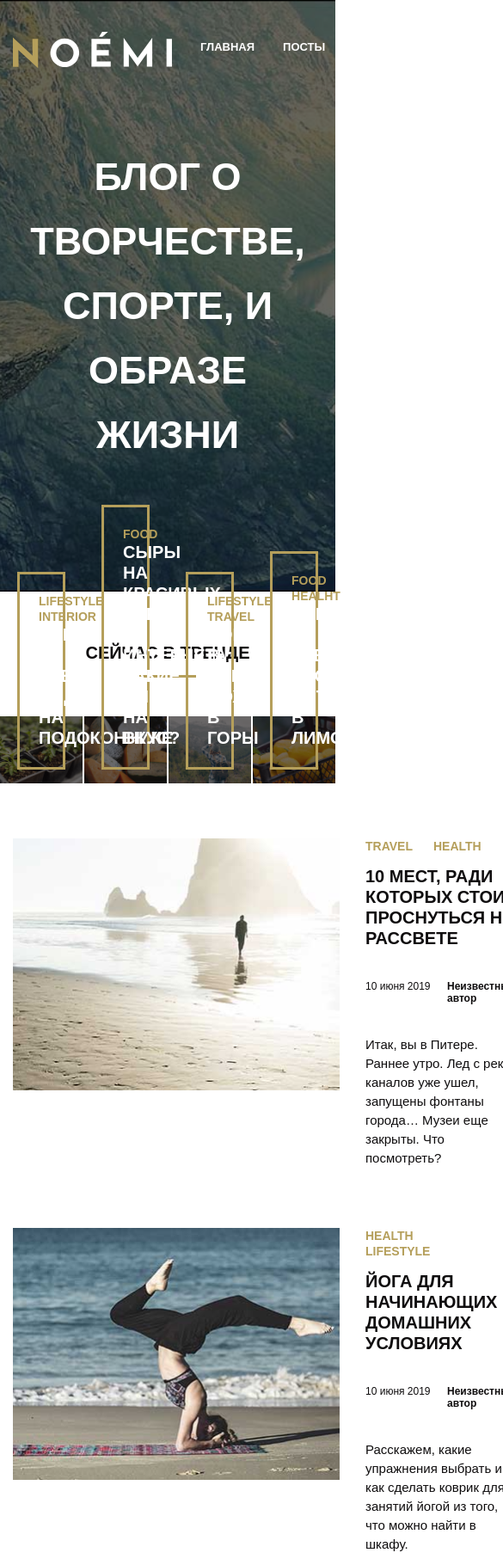
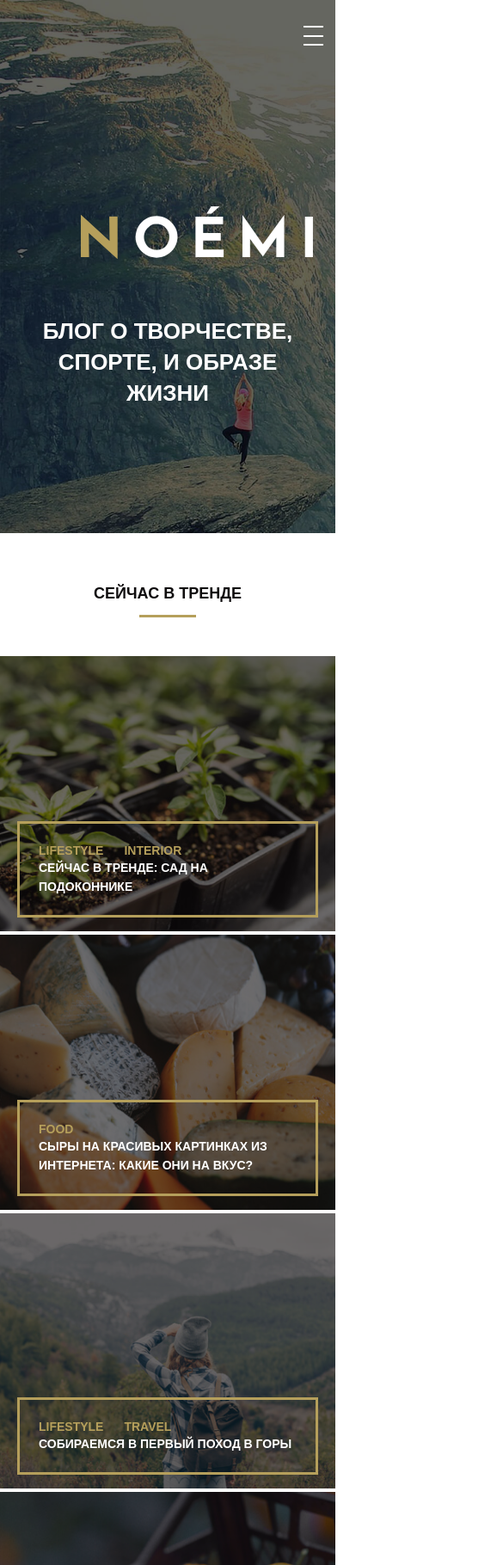
Before and after one commit to AndreiZak90/mq-57-Andrei, a plain HTML site: page index.html in a window 390 px wide. Shown: the top 1820 px of the page at 86% size, 585 px wide, since content can reach past the window. Drawn offline with Linux system fonts and the light colour scheme.

Commit message:
новый файл

```diff
--- a/css/main.css
+++ b/css/main.css
@@ -105,6 +105,24 @@ input:focus {
   width: 185px;
 }
 
+.burger__box {
+  display: none;
+  cursor: pointer;
+}
+
+.burger {
+  width: 23px;
+  height: 23px;
+  display: flex;
+  flex-direction: column;
+  justify-content: space-between;
+}
+
+.burger__line {
+  background-color: #fff;
+  border: 1px solid #fff;
+}
+
 .nav__list {
   height: 35px;
   display: flex;
@@ -165,22 +183,35 @@ input:focus {
   flex-direction: row;
   justify-content: space-between;
   width: 100%;
-}
-
-.gallary__img {
-  width: 100%;
-  height: 100%;
+  flex-shrink: 0;
 }
 
 .gallary__box {
   position: relative;
-  max-width: 24.6%;
+  min-width: 24.7%;
+  height: 320px;
+
+  background-size: cover;
+  background-position: center;
+  background-color: #fff;
+  background-repeat: no-repeat;
+}
+
+.gallary__box::before {
+  content: "";
+  background-color: #fff;
+  opacity: 0.1;
+  left: 0;
+  right: 0;
+  top: 0;
+  bottom: 0;
+  height: 100%;
+  width: 100%;
 }
 
 .gallary__box::after {
   position: absolute;
   content: "";
-  opacity: 0.6;
   background-color: #0f0d0e;
   top: 0;
   left: 0;
@@ -188,6 +219,22 @@ input:focus {
   height: 100%;
   opacity: 0.6;
   z-index: 1;
+}
+
+.box__one {
+  background-image: url(/img/trend1.jpg);
+}
+
+.box__two {
+  background-image: url(/img/trend2.jpg);
+}
+
+.box__free {
+  background-image: url(/img/trend3.jpg);
+}
+
+.box__four {
+  background-image: url(/img/trend4.jpg);
 }
 
 .gallary__block {
@@ -634,12 +681,23 @@ input:focus {
 }
 
 .main_box {
-  position: absolute;
-  top: 240px;
-  left: 35%;
-  right: 35%;
+  position: fixed;
+  transform: translate(-195px, -50%);
+  width: 390px;
+  top: 50%;
+  left: 50%;
   background: #fff;
   padding: 55px 30px;
+}
+
+.button__close {
+  position: absolute;
+  width: 20px;
+  cursor: pointer;
+  right: 0;
+  top: -26px;
+  border: none;
+  background-color: transparent;
 }
 
 .form__title {
@@ -663,8 +721,7 @@ input:focus {
 }
 
 .frequency__field {
-  -webkit-appearance: none;
-  -moz-appearance: none;
+  appearance: none;
   height: 45px;
   border: none;
   background-color: #f4f7f6;
@@ -717,6 +774,10 @@ input:focus {
   flex-direction: column;
 }
 
+.area__text {
+  margin-bottom: 11px;
+}
+
 .textarea {
   max-width: 100%;
   border: none;
@@ -726,6 +787,10 @@ input:focus {
 .textarea:focus {
   border: none;
   border-bottom: 1px solid #b59f5b;
+}
+
+.textarea::placeholder {
+  padding: 20px;
 }
 
 .form__button {
@@ -739,3 +804,128 @@ input:focus {
   padding: 20px auto;
   cursor: pointer;
 }
+
+@media (max-width: 1199px) {
+  .header {
+    background-image: url(/img/banner-bg-tablet.jpg);
+  }
+
+  .menu__nav__list {
+    display: none;
+  }
+
+  .burger__box {
+    display: block;
+  }
+
+  .header__title {
+    font-size: 40px;
+    line-height: 55px;
+  }
+
+  .title__centr {
+    font-size: 18px;
+  }
+
+  .trend__gallary {
+    flex-wrap: wrap;
+    gap: 4px;
+  }
+
+  .gallary__box {
+    flex-grow: 1;
+    min-width: 49.5%;
+    max-height: 100%;
+  }
+
+  .gallary__block__title {
+    font-size: 14px;
+    line-height: 22px;
+  }
+
+  .news {
+    margin-left: auto;
+    margin-right: auto;
+  }
+
+  .news__box {
+    flex-direction: column;
+  }
+
+  .news__box::after {
+    content: "";
+    height: 3px;
+    width: 100%;
+    border-bottom: 3px solid #eeeeee;
+    margin-top: 22px;
+  }
+
+  .shop__block {
+    flex-wrap: wrap;
+    flex-direction: row;
+    margin: 0 auto;
+    max-width: 700px;
+  }
+
+  .shop__card {
+    margin-bottom: 30px;
+  }
+
+  .card__title {
+    font-size: 17px;
+    margin-top: 41px;
+  }
+
+  .card__text {
+    margin-top: 12px;
+  }
+}
+
+@media (max-width: 767px) {
+  .header {
+    background-image: url(/img/banner-mobile.jpg);
+    bottom: 640px;
+  }
+
+  .info__news {
+    position: relative;
+  }
+
+  .burger__box {
+    position: absolute;
+    top: 30px;
+    right: 14px;
+  }
+
+  .menu__logo {
+    position: absolute;
+    top: 240px;
+    left: 24%;
+    right: 24%;
+  }
+
+  .menu__logo__img {
+    width: 270px;
+  }
+
+  .header__title {
+    margin-top: 330px;
+    margin-left: 27px;
+    margin-right: 27px;
+    font-size: 26px;
+    line-height: 36px;
+  }
+
+  .info__news {
+    flex-direction: column;
+  }
+
+  .news {
+    max-width: 330px;
+    margin: 0 auto;
+  }
+
+  .additions {
+    margin: 0 auto;
+  }
+}
--- a/index.html
+++ b/index.html
@@ -17,6 +17,13 @@
               alt="логотип"
               class="menu__logo__img"
           /></a>
+          <div class="burger__box">
+            <div class="burger">
+              <span class="burger__line"></span>
+              <span class="burger__line"></span>
+              <span class="burger__line"></span>
+            </div>
+          </div>
           <nav class="menu__nav__list">
             <ul class="nav__list">
               <li class="list__item">
@@ -46,12 +53,7 @@
     <div class="now_trend">
       <h2 class="title__centr">сейчас в тренде</h2>
       <div class="trend__gallary">
-        <div class="gallary__box">
-          <img
-            src="../img/trend1.jpg"
-            alt="фото растений"
-            class="gallary__img img"
-          />
+        <div class="gallary__box box__one">
           <div class="gallary__block">
             <div class="gallary__block__category">
               <a href="#0" class="category__link">lifestyle</a>
@@ -62,12 +64,7 @@
             </h3>
           </div>
         </div>
-        <div class="gallary__box">
-          <img
-            src="/img/trend2.jpg"
-            alt="фото растений"
-            class="gallary__img img"
-          />
+        <div class="gallary__box box__two">
           <div class="gallary__block">
             <div class="gallary__block__category">
               <a href="#0" class="category__link">food</a>
@@ -77,12 +74,7 @@
             </h3>
           </div>
         </div>
-        <div class="gallary__box">
-          <img
-            src="/img/trend3.jpg"
-            alt="фото растений"
-            class="gallary__img img"
-          />
+        <div class="gallary__box box__free">
           <div class="gallary__block">
             <div class="gallary__block__category">
               <a href="#0" class="category__link">lifestyle</a>
@@ -93,12 +85,7 @@
             </h3>
           </div>
         </div>
-        <div class="gallary__box">
-          <img
-            src="/img/trend4.jpg"
-            alt="фото растений"
-            class="gallary__img img"
-          />
+        <div class="gallary__box box__four">
           <div class="gallary__block">
             <div class="gallary__block__category">
               <a href="#0" class="category__link">food</a>
@@ -462,10 +449,7 @@
                   media="(min-width: 768px)"
                   srcset="/img/shop-item-tablet2.jpg"
                 />
-                <img
-                  src="/img/shop-item-mobile2.jpg"
-                  alt="подушка с надписью"
-                />
+                <img src="/img/shop-item-mobile2.jpg" alt="Кукла «Зайчик»" />
               </picture>
               <div class="card__border">
                 <h3 class="card__title">Кукла «Зайчик»</h3>
@@ -497,7 +481,7 @@
                 />
                 <img
                   src="/img/shop-item-mobile3.jpg"
-                  alt="подушка с надписью"
+                  alt="Шестиугольная рамка"
                 />
               </picture>
               <div class="card__border">
@@ -544,9 +528,20 @@
         <div class="main_box">
           <h2 class="title__centr form__title">ваш фидбек</h2>
           <form class="form__box">
+            <button class="button__close">
+              <img
+                src="/img/form-x.svg"
+                alt="крестик"
+                class="button__close__img"
+              />
+            </button>
             <div class="form__frequency">
               <span class="frequency_text">Как часто вы заходите на сайт?</span>
-              <select class="frequency__field" name="Почти каждый день">
+              <select
+                class="frequency__field"
+                name="Почти каждый день"
+                required
+              >
                 <option class="frequency__field__item" value="">
                   Почти каждый день
                 </option>
@@ -570,6 +565,7 @@
                     name="button__choice"
                     class="button__choice_dots"
                     checked
+                    required
                   />
                   <span class="radio_button_text">да</span>
                 </label>
@@ -578,6 +574,7 @@
                     type="radio"
                     name="button__choice"
                     class="button__choice_dots"
+                    required
                   />
                   <span class="radio_button_text">нет</span>
                 </label>
@@ -591,7 +588,8 @@
               <textarea
                 class="textarea"
                 placeholder="Может, больше рецептов?"
-                rows="4"
+                rows="6"
+                required
               ></textarea>
             </div>
             <button class="form__button">отправить</button>
```
